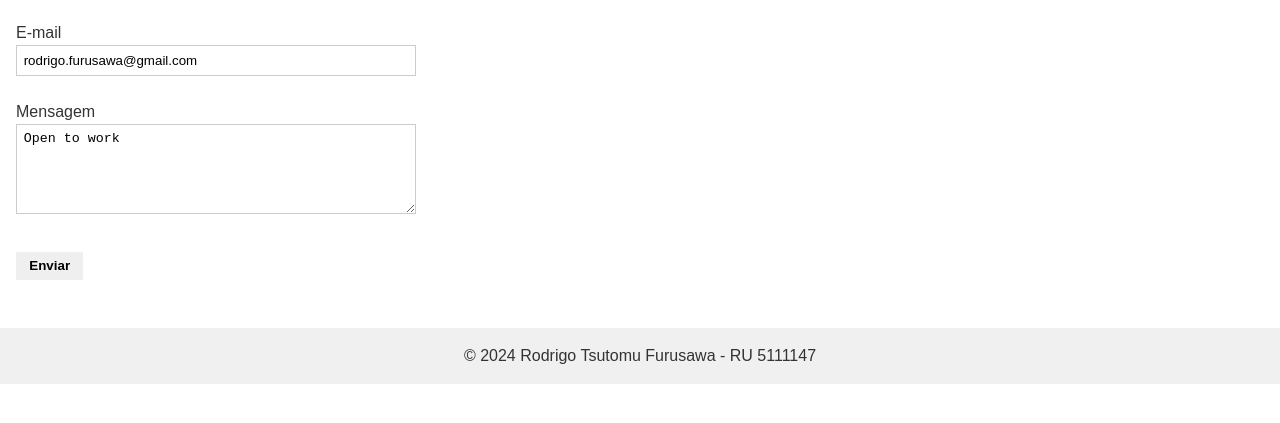
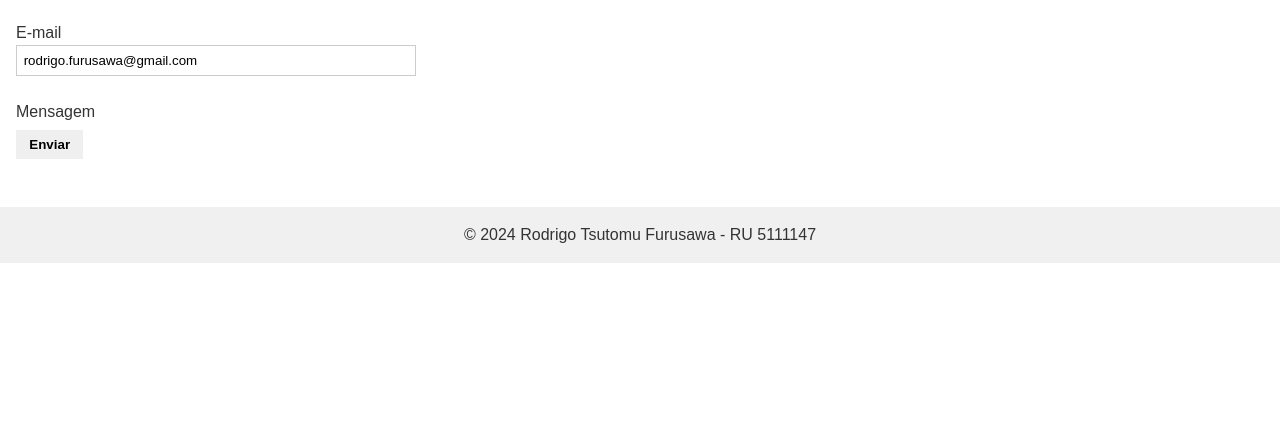
Before and after one commit to Rodifu/rodrigotf, a plain HTML site: page contato.html in a window 1280 px wide. Shown: the part 169-592 px from the top of the page. Drawn offline with Linux system fonts and the light colour scheme.

Commit message:
Update contato.html

```diff
--- a/contato.html
+++ b/contato.html
@@ -29,7 +29,7 @@
         <input type="email" id="email" name="email" value="rodrigo.furusawa@gmail.com"><br><br>
 
         <label for="mensagem">Mensagem</label><br>
-        <textarea id="mensagem" name="mensagem" rows="5">Open to work</textarea><br><br>
+
 
         <button type="submit">Enviar</button>
       </form>
```
